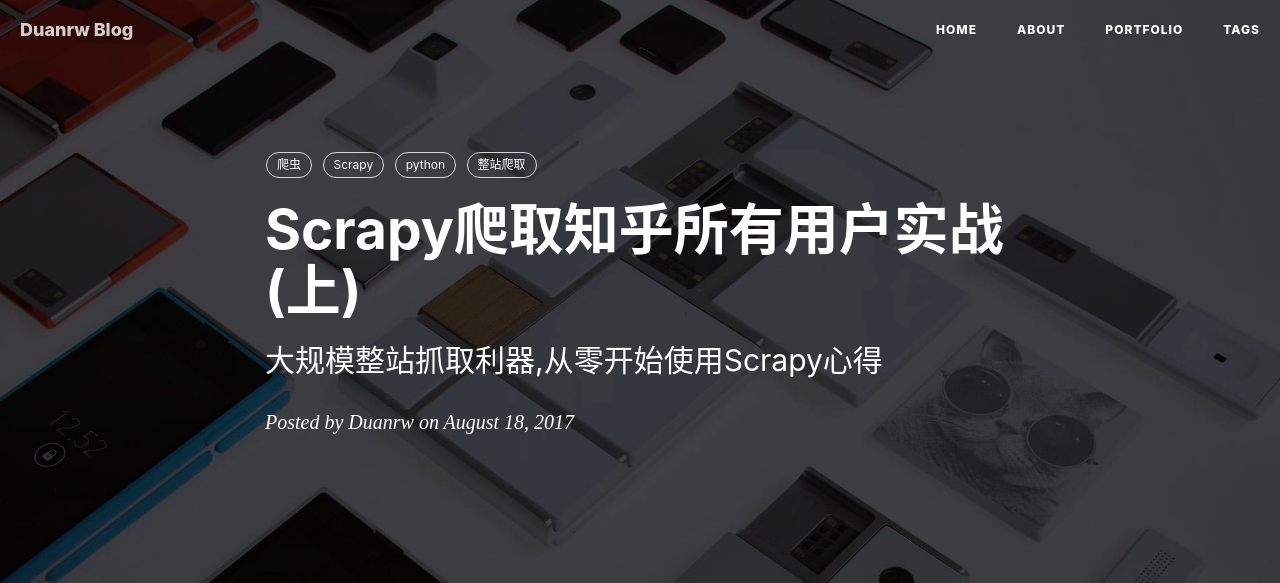
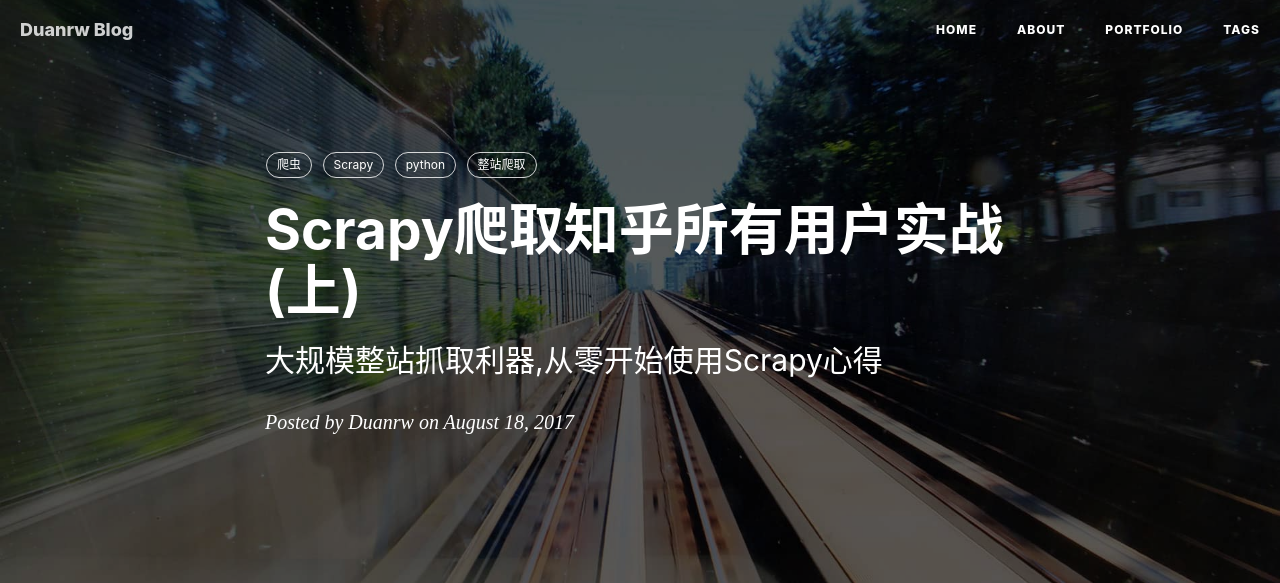
Before and after one commit to renwenduan/renwenduan.github.io, a Jekyll site: the page built from _posts/2017-8-18-Scrapy-分布式爬虫实战(上).markdown, in a window 1280 px wide. Shown: the top 583 px of the page. Built offline with Jekyll 4.4.1, drawn with Linux system fonts in a browser that asks for light colours; nearby versions of some CDN libraries; comment, search, counter and statistics services are not loaded; grey boxes are pictures that could not be loaded.

```diff
--- a/_posts/2017-8-18-Scrapy-分布式爬虫实战(上).markdown
+++ b/_posts/2017-8-18-Scrapy-分布式爬虫实战(上).markdown
@@ -4,7 +4,7 @@
 subtitle:   "大规模整站抓取利器,从零开始使用Scrapy心得"
 date:       2017-08-18
 author:     "Duanrw"
-header-img: "img/post-bg-js-module.jpg"
+header-img: "img/post-bg-2015.jpg"
 catalog: true
 header-mask: 0.3
 tags:
--- a/_posts/2017-8-18-Scrapy-分布式爬虫实战(下).markdown
+++ b/_posts/2017-8-18-Scrapy-分布式爬虫实战(下).markdown
@@ -4,7 +4,7 @@
 subtitle:   "Scrapy-redis开启分布式爬取"
 date:       2017-08-18
 author:     "Duanrw"
-header-img: "img/post-bg-js-module.jpg"
+header-img: "img/post-bg-2015.jpg"
 catalog: true
 header-mask: 0.3
 tags:
--- a/index.html
+++ b/index.html
@@ -1,5 +1,5 @@
 ---
-layout: page
+layout: post
 description: "做一只正经的程序猿"
 ---
 
```
Also changed, not shown: img/post-bg-see-u-ali.jpg (deleted).
